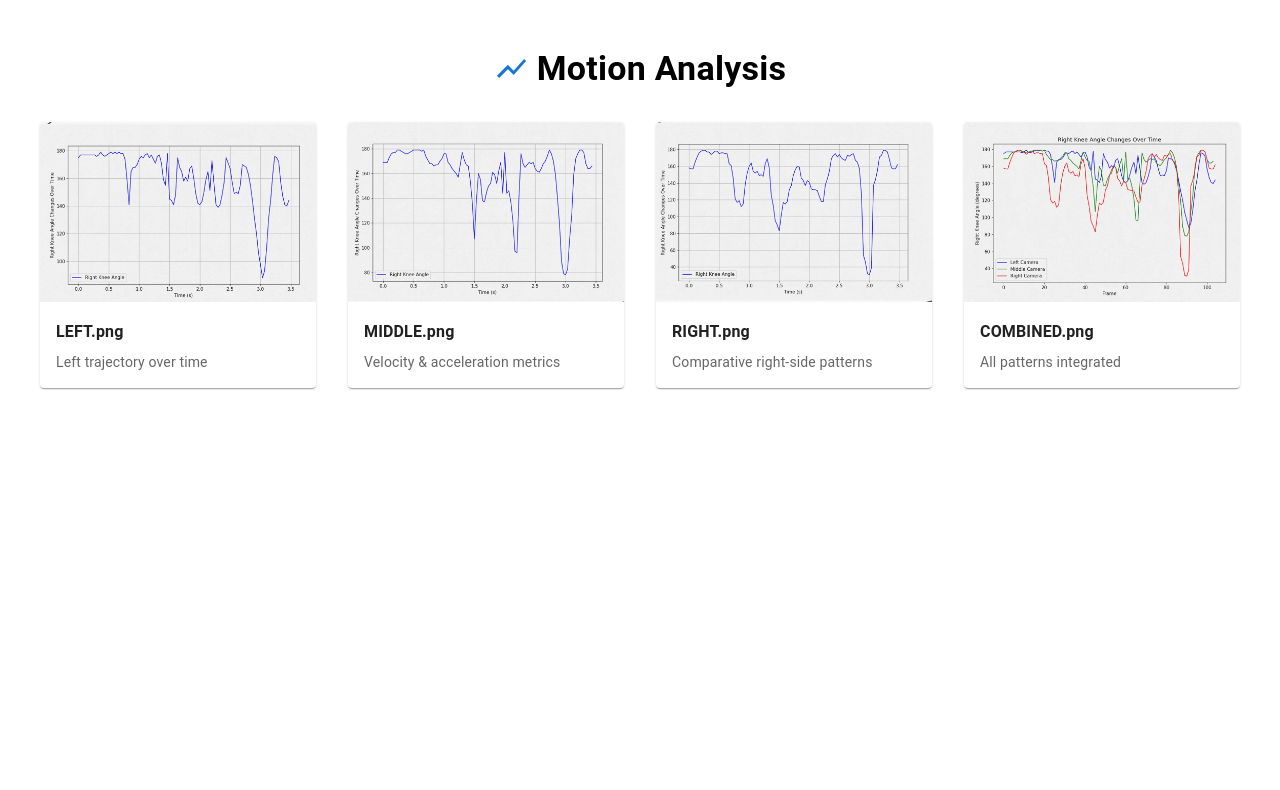
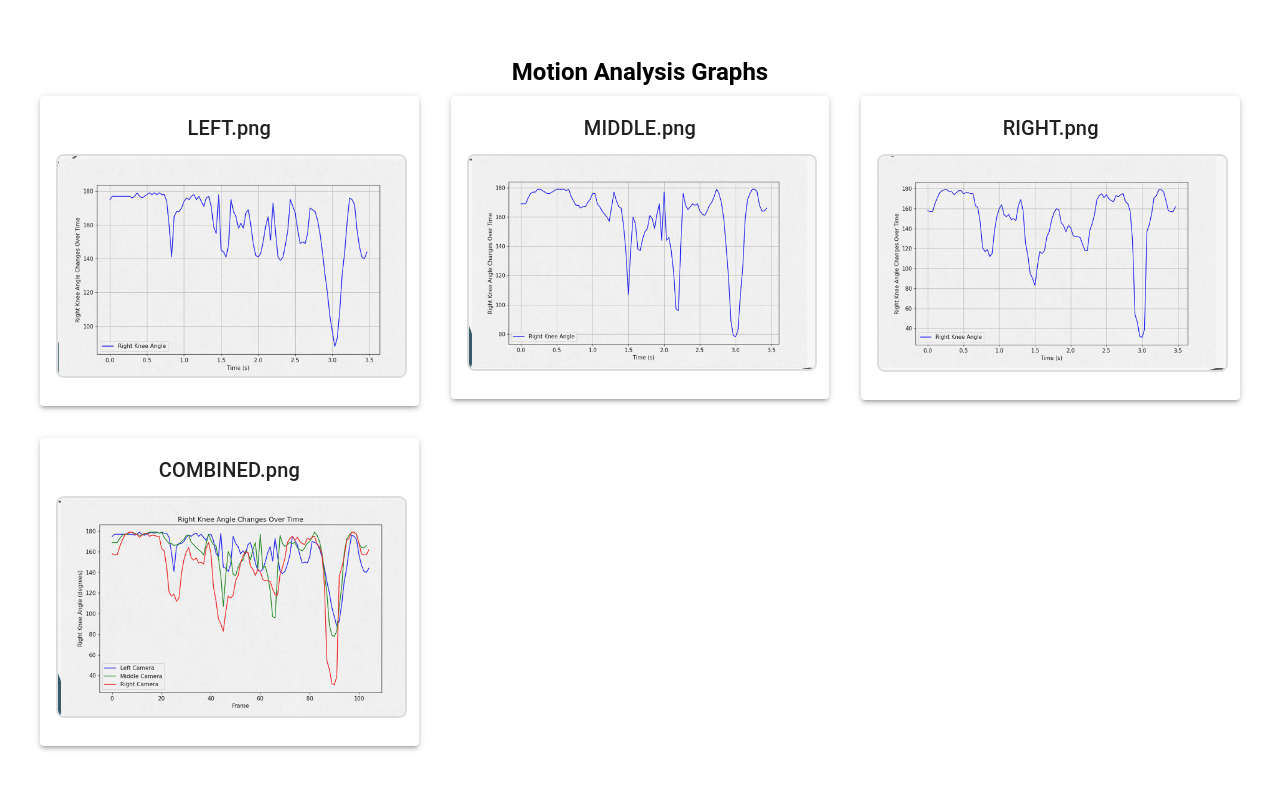
Before and after one commit to JagathGamage/VisionPose, a React (Create React App) app in the folder frontend/frontend/: page /graphs in a window 1280 px wide. Shown: the top 790 px of the page. Built offline with nearby package versions, Linux system fonts and the light colour scheme; what @ffmpeg/ffmpeg would draw is missing.

Commit message:
Update Graphs.js

```diff
--- a/frontend/frontend/src/components/Graphs.js
+++ b/frontend/frontend/src/components/Graphs.js
@@ -1,127 +1,47 @@
-import { useState } from "react";
-import {
-  Box,
-  Grid,
-  Card,
-  CardActionArea,
-  CardMedia,
-  CardContent,
-  Typography,
-  Dialog,
-  IconButton,
-  Stack,
-} from "@mui/material";
-import { ShowChart, Close } from "@mui/icons-material";
-
+import { Box, Grid, Card, CardContent, Typography } from "@mui/material";
 import LEFT from "../graphs/LEFT.png";
 import MIDDLE from "../graphs/MIDDLE.png";
 import RIGHT from "../graphs/RIGHT.png";
 import COMBINED from "../graphs/COMBINED.png";
 
+// Define local paths and their corresponding filenames
 const graphImages = [
-  { src: LEFT, name: "LEFT.png", desc: "Left trajectory over time" },
-  { src: MIDDLE, name: "MIDDLE.png", desc: "Velocity & acceleration metrics" },
-  { src: RIGHT, name: "RIGHT.png", desc: "Comparative right-side patterns" },
-  { src: COMBINED, name: "COMBINED.png", desc: "All patterns integrated" },
+  { src: LEFT, name: "LEFT.png" },
+  { src: MIDDLE, name: "MIDDLE.png" },
+  { src: RIGHT, name: "RIGHT.png" },
+  { src: COMBINED, name: "COMBINED.png" },
 ];
 
 export default function GraphDashboard() {
-  const [open, setOpen] = useState(false);
-  const [selected, setSelected] = useState(null);
+  return (
+    <Box sx={{ maxWidth: "1200px", mx: "auto", mt: 4, p: 3 }}>
+      <Typography variant="h5" fontWeight="bold" align="center" gutterBottom>
+        Motion Analysis Graphs
+      </Typography>
 
-  const handleOpen = (graph) => {
-    setSelected(graph);
-    setOpen(true);
-  };
-  const handleClose = () => setOpen(false);
-
-  return (
-    <Box sx={{ maxWidth: 1200, mx: "auto", my: 6, px: 2 }}>
-      {/* Header */}
-      <Stack
-        direction="row"
-        alignItems="center"
-        spacing={1}
-        sx={{ mb: 4, justifyContent: "center" }}
-      >
-        <ShowChart color="primary" fontSize="large" />
-        <Typography variant="h4" fontWeight="bold">
-          Motion Analysis
-        </Typography>
-      </Stack>
-
-      {/* Grid of Cards */}
       <Grid container spacing={4}>
-        {graphImages.map((graph) => (
-          <Grid item xs={12} sm={6} md={3} key={graph.name}>
-            <Card
-              sx={{
-                transition: "transform 0.3s, box-shadow 0.3s",
-                "&:hover": {
-                  transform: "scale(1.03)",
-                  boxShadow: 6,
-                },
-              }}
-            >
-              <CardActionArea onClick={() => handleOpen(graph)}>
-                <CardMedia
-                  component="img"
-                  image={graph.src}
+        {graphImages.map((graph, index) => (
+          <Grid item xs={12} sm={6} md={4} key={index}>
+            <Card sx={{ boxShadow: 3 }}>
+              <CardContent>
+                <Typography variant="h6" align="center">
+                  {graph.name} {/* Displaying actual file name */}
+                </Typography>
+                <img
+                  src={graph.src}
                   alt={graph.name}
-                  sx={{
-                    height: 180,
-                    objectFit: "cover",
+                  style={{
+                    width: "100%",
+                    borderRadius: "8px",
+                    marginTop: "10px",
+                    border: "2px solid #ddd",
                   }}
                 />
-                <CardContent>
-                  <Typography
-                    variant="subtitle1"
-                    fontWeight="600"
-                    noWrap
-                    gutterBottom
-                  >
-                    {graph.name}
-                  </Typography>
-                  <Typography variant="body2" color="text.secondary" noWrap>
-                    {graph.desc}
-                  </Typography>
-                </CardContent>
-              </CardActionArea>
+              </CardContent>
             </Card>
           </Grid>
         ))}
       </Grid>
-
-      {/* Lightbox Dialog */}
-      <Dialog
-        open={open}
-        onClose={handleClose}
-        maxWidth="md"
-        fullWidth
-        PaperProps={{
-          sx: { position: "relative", p: 1, background: "transparent", boxShadow: "none" },
-        }}
-      >
-        <IconButton
-          onClick={handleClose}
-          sx={{ position: "absolute", top: 8, right: 8, color: "#fff", zIndex: 1 }}
-        >
-          <Close fontSize="large" />
-        </IconButton>
-        {selected && (
-          <Box
-            component="img"
-            src={selected.src}
-            alt={selected.name}
-            sx={{
-              width: "100%",
-              height: "auto",
-              borderRadius: 2,
-              boxShadow: 3,
-            }}
-          />
-        )}
-      </Dialog>
     </Box>
   );
 }
```
